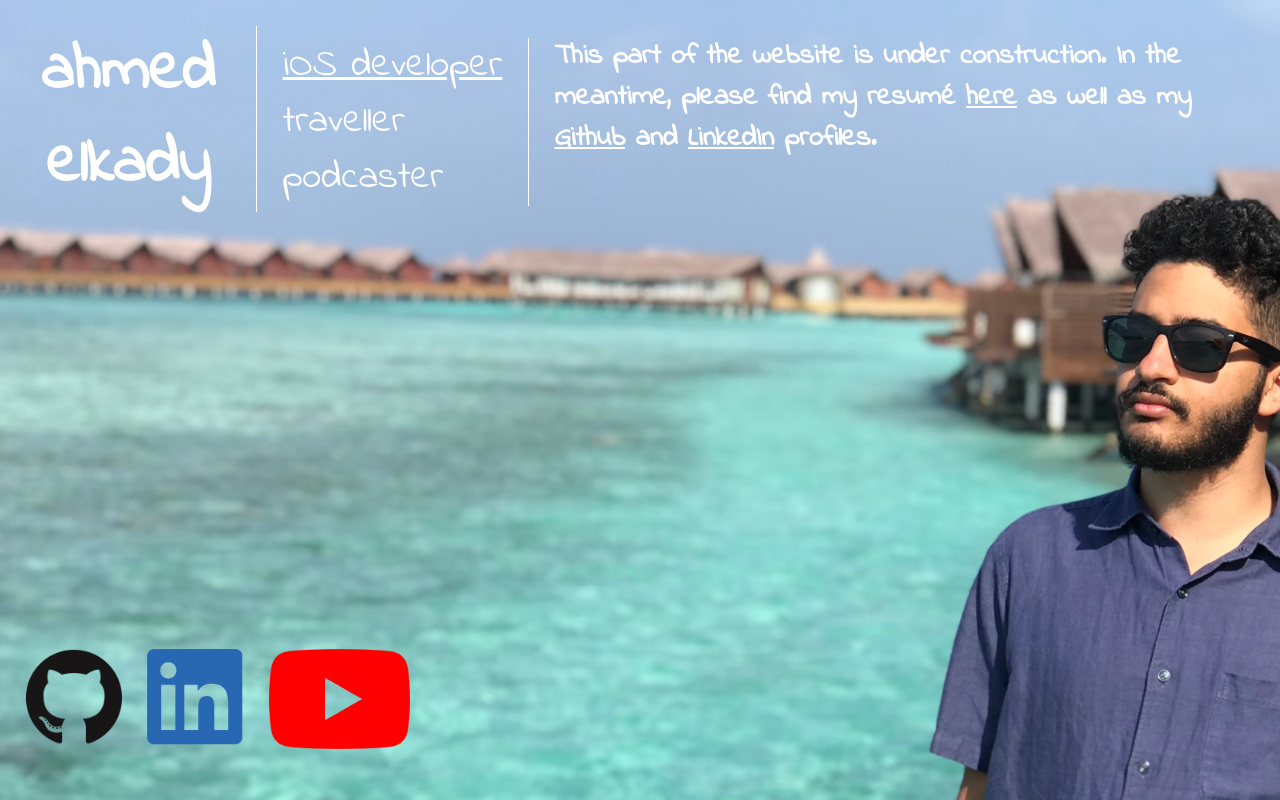
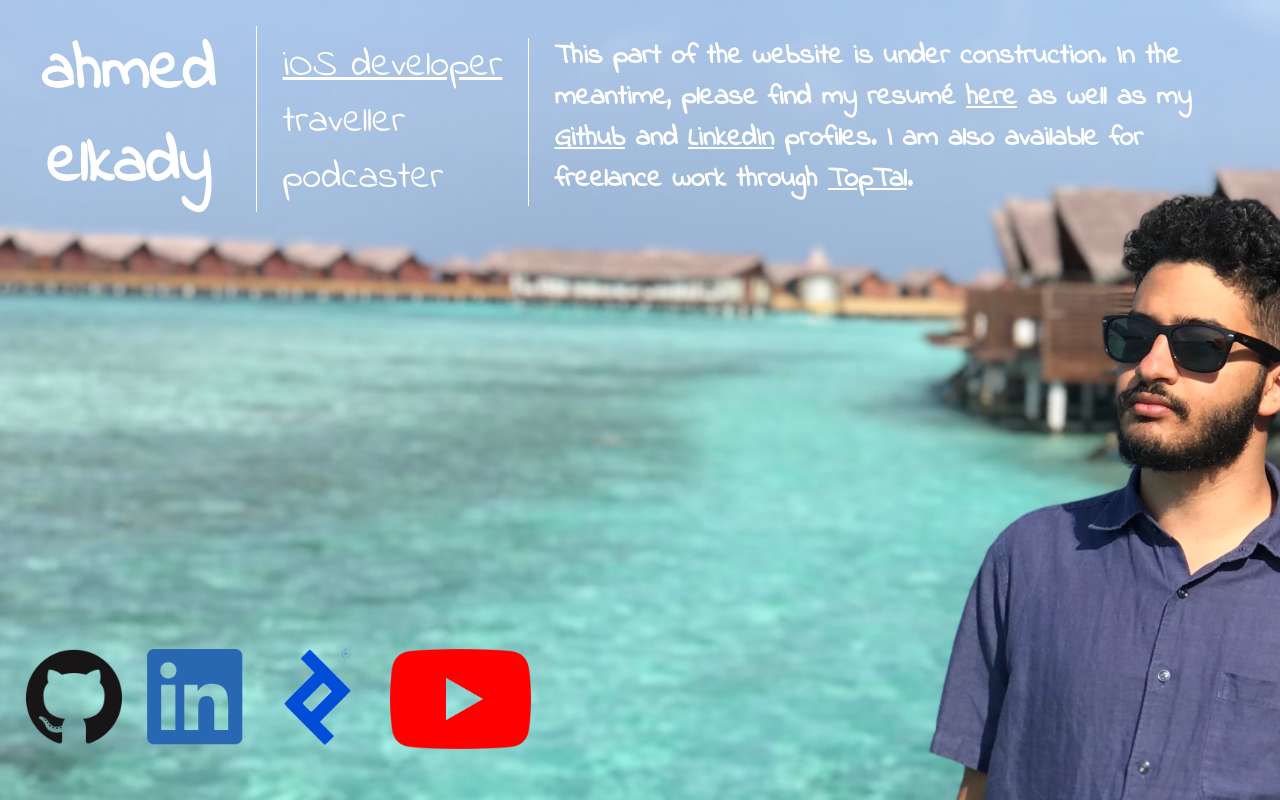
Before and after one commit to aelkady/aelkady.github.io, a plain HTML site: page iOS.html in a window 1280 px wide. Drawn offline with Linux system fonts and the light colour scheme.

Commit message:
Add TopTal info

```diff
--- a/iOS.html
+++ b/iOS.html
@@ -39,7 +39,7 @@
         <p class="subheader"><a href="podcaster.html">podcaster</a></p>
       </div>
       <div class="text-container text-container-disclaimer">
-        <h2 class="header">This part of the website is under construction. In the meantime, please find my resum&eacute; <a class="permanent-underline" href="resources/resume.pdf">here</a> as well as my <a class="permanent-underline" href="http://www.github.com/aelkady">Github</a> and <a class="permanent-underline" href="http://www.linkedin.com/in/ahmednelkady">LinkedIn</a> profiles.</h2>
+        <h2 class="header">This part of the website is under construction. In the meantime, please find my resum&eacute; <a class="permanent-underline" href="resources/resume.pdf">here</a> as well as my <a class="permanent-underline" href="http://www.github.com/aelkady">Github</a> and <a class="permanent-underline" href="http://www.linkedin.com/in/ahmednelkady">LinkedIn</a> profiles. I am also available for freelance work through <a class="permanent-underline" href="https://www.toptal.com/resume/ahmed-elkady">TopTal</a>.</h2>
       </div>
     </div>
     <div class="footer-contact-containers">
@@ -49,6 +49,9 @@
       <div class="contact-container">
         <a href="http://www.linkedin.com/in/ahmednelkady"><img alt="LinkedIn" src="images/contact/linkedin.png" width="100%"></a>
       </div>
+      <div class="contact-container">
+        <a href="https://www.toptal.com/resume/ahmed-elkady"><img alt="TopTal" src="images/contact/toptal.png" width="100%"></a>
+      </div>
       <div class="contact-container contact-container-youtube">
         <a href="https://www.youtube.com/channel/UCR7ax6va_GKRslh0znC4UDw"><img alt="YouTube" src="images/contact/youtube.png" width="100%"></a>
       </div>
```
Also changed, not shown: index.html (+3 -0 lines), images/contact/toptal.png (added).
